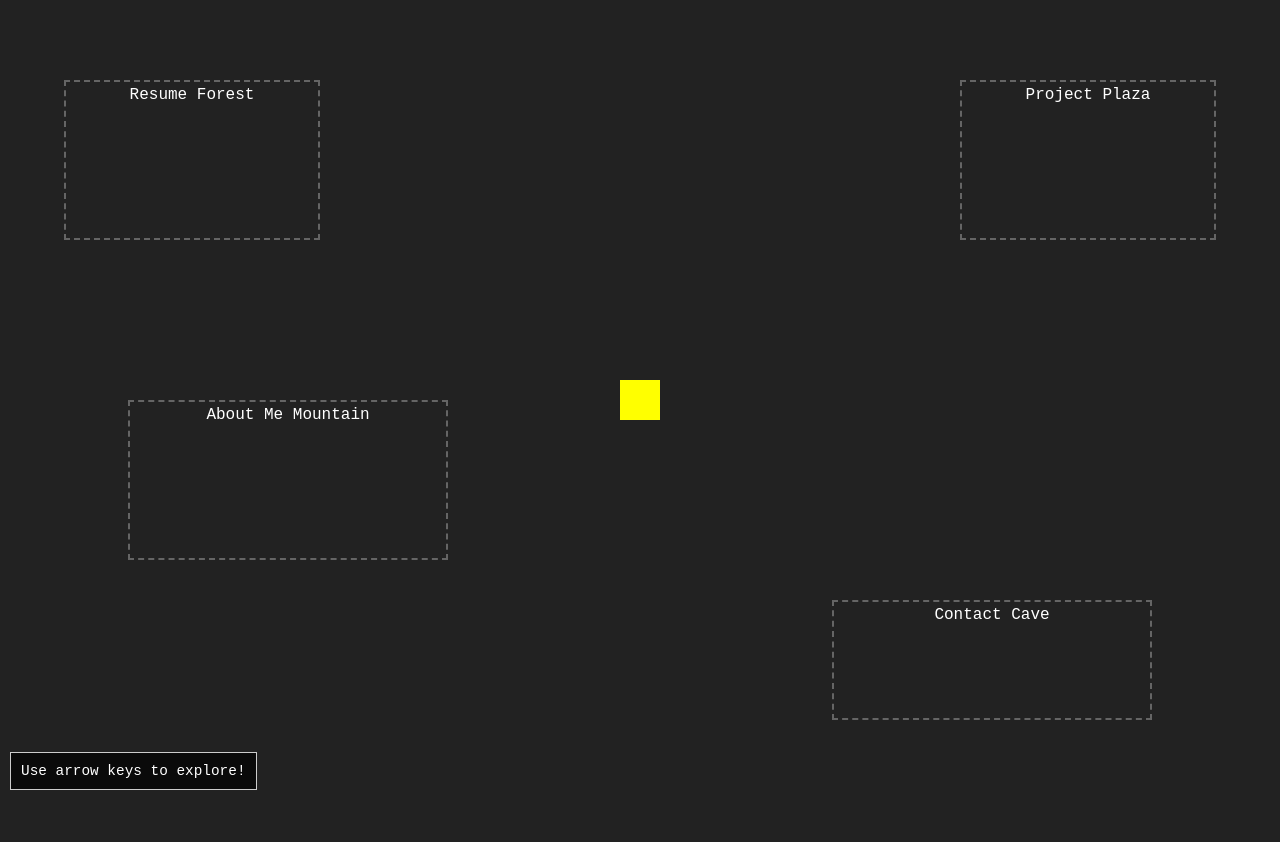
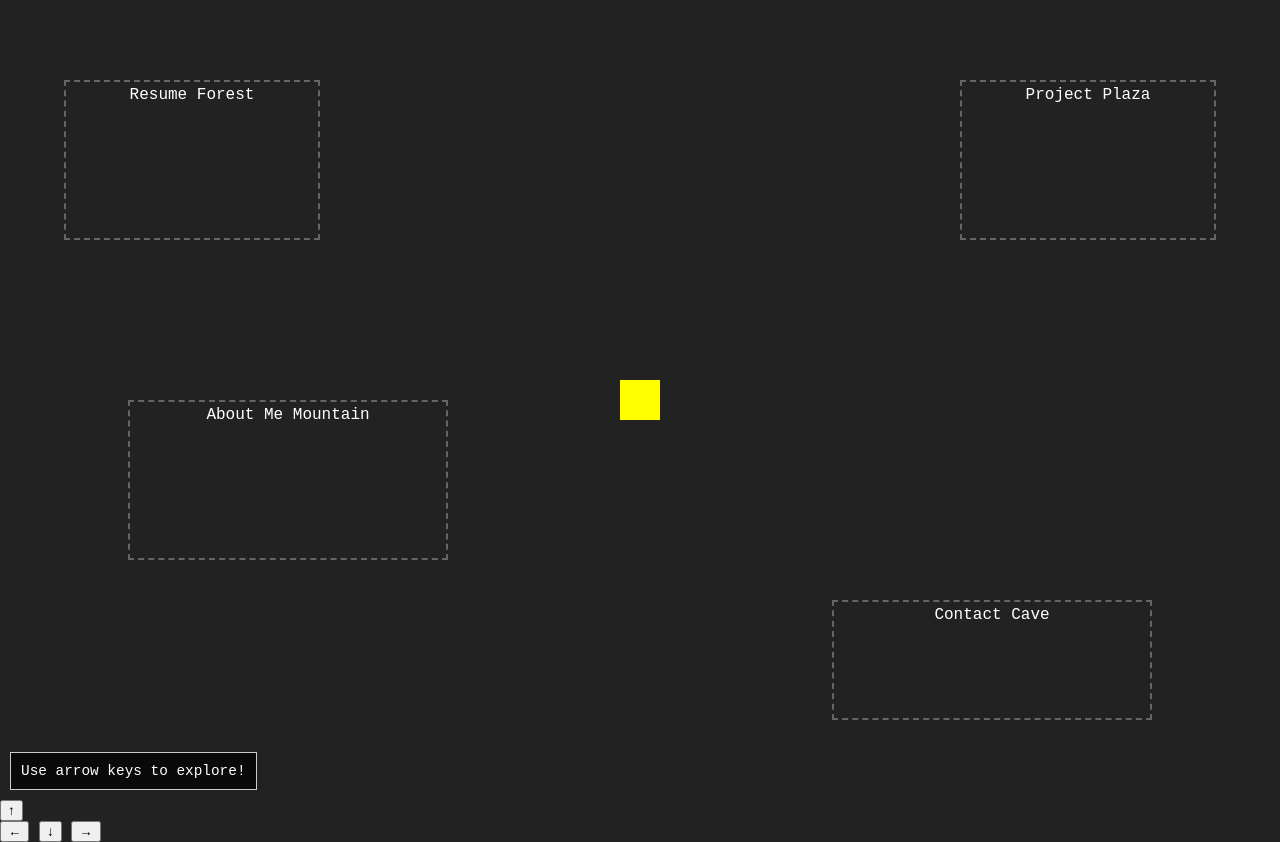
Before and after one commit to dman1991g/Resume-adventure, a plain HTML site: page index.html in a window 1280 px wide. Before the commit the page ends 800 px from the top, so only its background shows below. Drawn offline with Linux system fonts and the light colour scheme.

Commit message:
Update index.html

```diff
--- a/index.html
+++ b/index.html
@@ -16,6 +16,14 @@
   <div class="zone" id="contact" style="bottom:10%; right:10%; width:25%; height:15%;">Contact Cave</div>
 </div>
 <div id="info">Use arrow keys to explore!</div>
+<div id="mobile-controls">
+  <button data-dir="up">↑</button>
+  <div>
+    <button data-dir="left">←</button>
+    <button data-dir="down">↓</button>
+    <button data-dir="right">→</button>
+  </div>
+</div>
 <div id="modal" class="hidden">
   <div id="modal-content"></div>
   <button onclick="closeModal()">Close</button>
```
